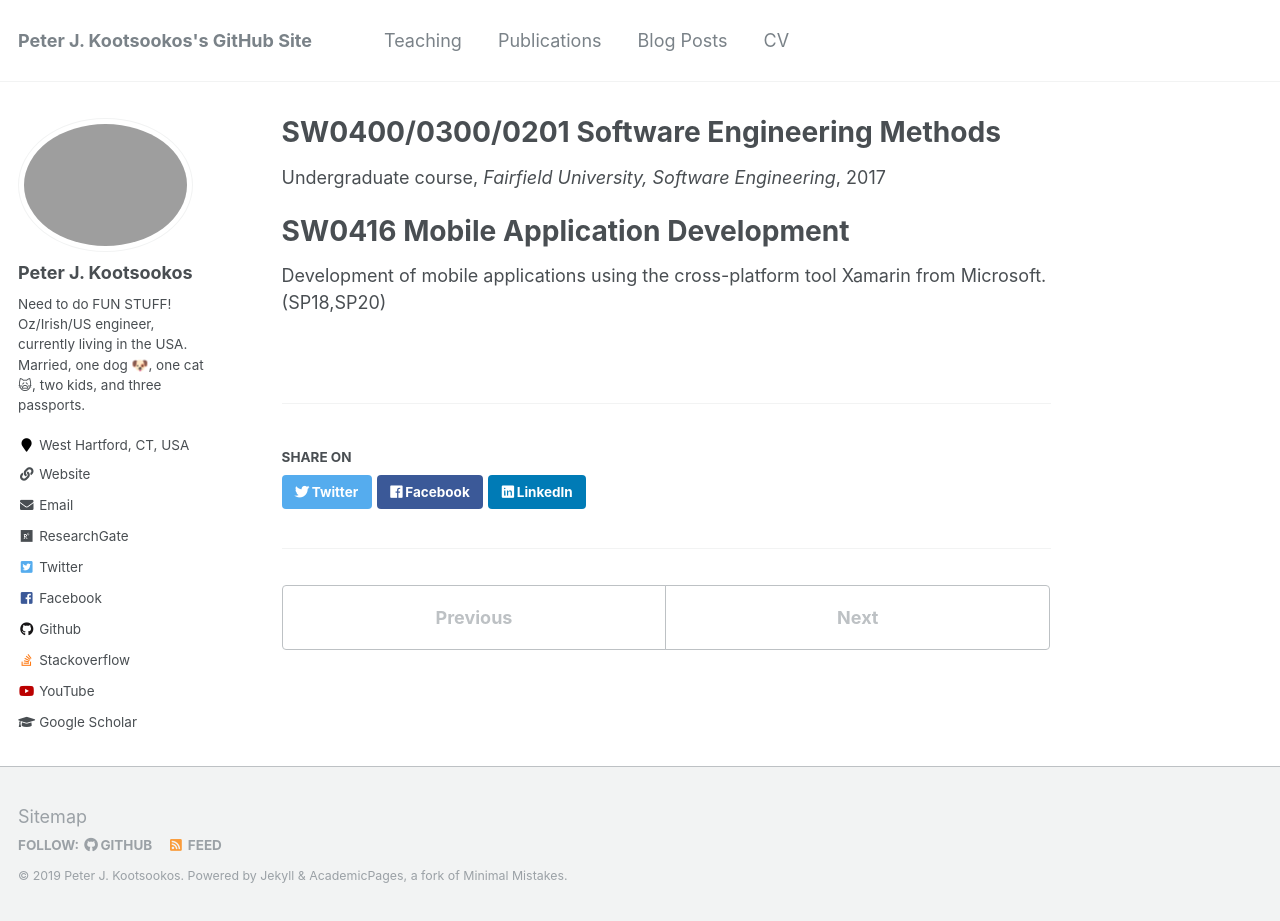
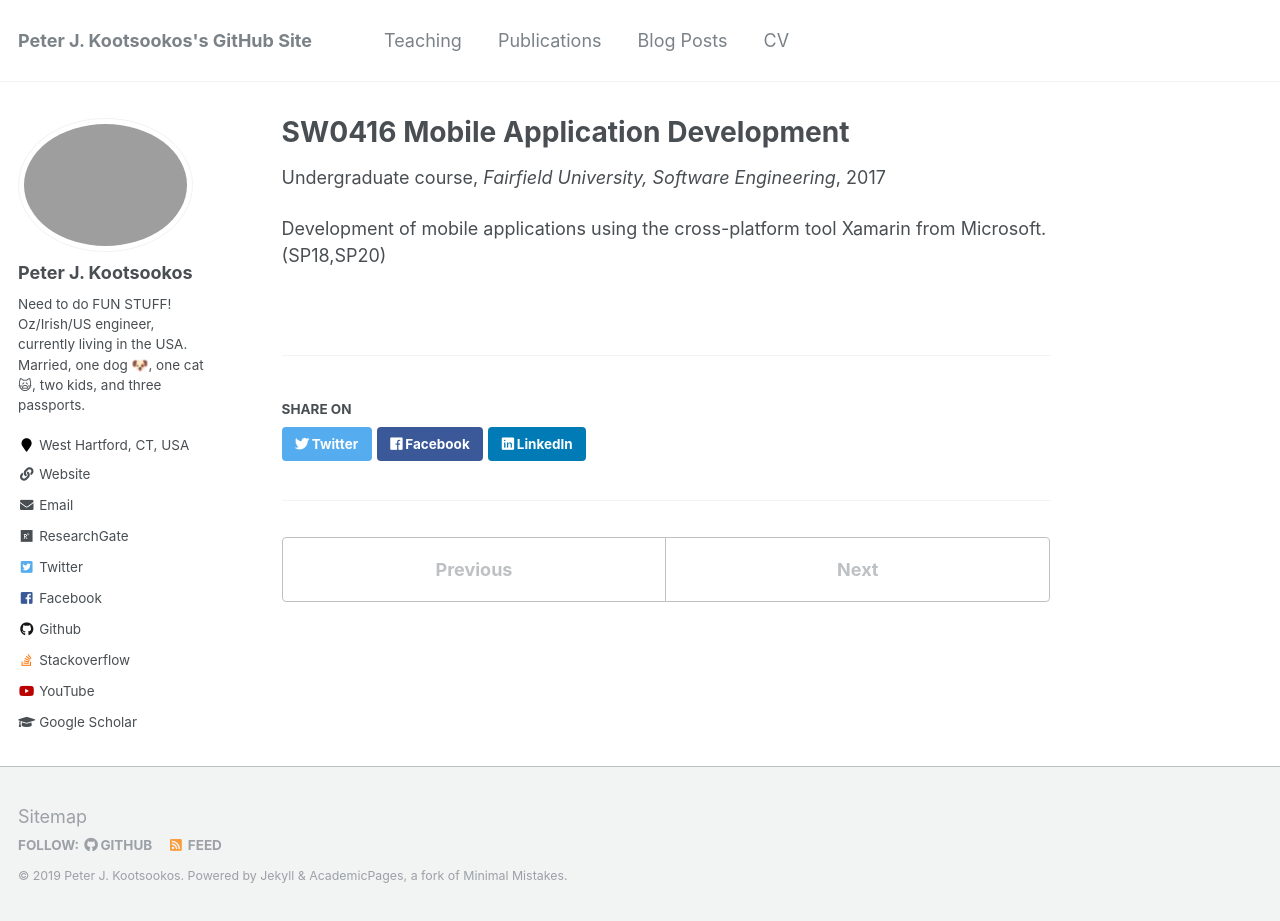
Before and after one commit to kootsoop/kootsoop.github.io, a Jekyll site: the page built from _teaching/2018-spring-teaching-1.md, in a window 1280 px wide and 921 px high. Built offline with Jekyll 4.4.1, drawn with Linux system fonts in a browser that asks for light colours.

Commit message:
Trying to figure out the formatting....

```diff
--- a/_teaching/2018-spring-teaching-1.md
+++ b/_teaching/2018-spring-teaching-1.md
@@ -1,5 +1,5 @@
 ---
-title: "SW0400/0300/0201 Software Engineering Methods"
+title: "SW0416 Mobile Application Development"
 collection: teaching
 type: "Undergraduate course"
 permalink: /teaching/2018-spring-teaching-1
```
Also changed, not shown: other parts of _teaching/2018-spring-teaching-1.md (+0 -4 lines).
